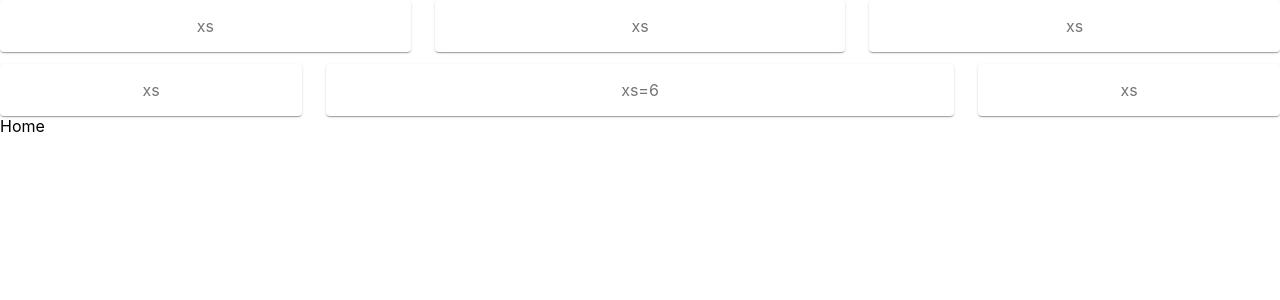
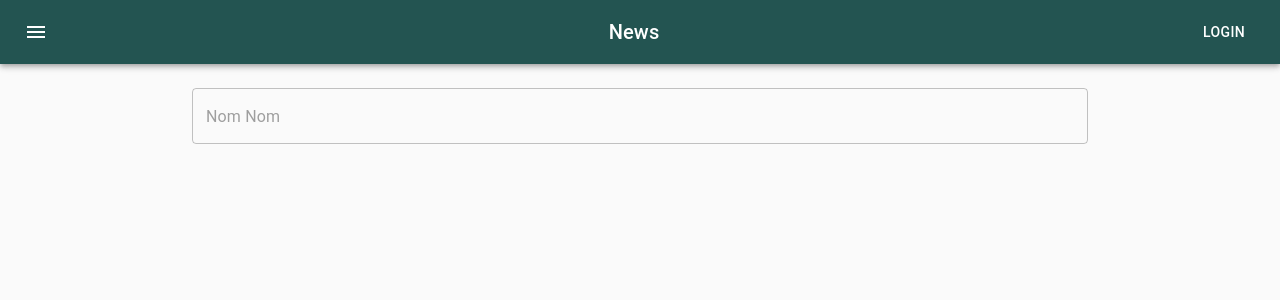
Before and after one commit to jaarnie/food-me-client-2, a React (Create React App) app: page / in a window 1280 px wide. Shown: the top 300 px of the page. Built offline with nearby package versions, Linux system fonts and the light colour scheme.

Commit message:
add wip appbar and began search

```diff
--- a/package.json
+++ b/package.json
@@ -4,6 +4,7 @@
   "private": true,
   "dependencies": {
     "@material-ui/core": "^4.2.1",
+    "@material-ui/icons": "^4.2.1",
     "react": "^16.8.6",
     "react-dom": "^16.8.6",
     "react-router-dom": "^5.0.1",
--- a/src/App.jsx
+++ b/src/App.jsx
@@ -1,19 +1,21 @@
-import React from 'react';
-import './App.css';
+import React from "react"
+import "./App.css"
+import CssBaseline from "@material-ui/core/CssBaseline"
+import Container from "@material-ui/core/Container"
 
-import Container from '@material-ui/core/Container';
-
-import Header from './components/header/Header'
-
+import Navigation from "./components/Navigation"
+import Home from "./components/Home"
 
 function App() {
   return (
     <div className="App">
-    <Header />
-    <Container maxWidth="sm">
-    </Container>
+      <CssBaseline />
+      <Navigation />
+      <Container maxWidth="md">
+        <Home />
+      </Container>
     </div>
-  );
+  )
 }
 
-export default App;
+export default App
--- a/src/components/Home.jsx
+++ b/src/components/Home.jsx
@@ -1,9 +1,11 @@
 import React from 'react'
+
+import Search from './search/Search'
 
 export default function Home() {
     return (
         <div>
-            Home
+            <Search />
         </div>
     )
 }
--- /dev/null
+++ b/src/components/Navigation.jsx
@@ -0,0 +1,46 @@
+import React from "react"
+import { makeStyles } from "@material-ui/core/styles"
+import AppBar from "@material-ui/core/AppBar"
+import Toolbar from "@material-ui/core/Toolbar"
+import Typography from "@material-ui/core/Typography"
+import Button from "@material-ui/core/Button"
+import IconButton from "@material-ui/core/IconButton"
+import MenuIcon from "@material-ui/icons/Menu"
+
+const useStyles = makeStyles(theme => ({
+  root: {
+    flexGrow: 1,
+    marginBottom: '2vh'
+  },
+  menuButton: {
+    marginRight: theme.spacing(2)
+  },
+  title: {
+    flexGrow: 1
+  }
+}))
+
+export default function ButtonAppBar() {
+  const classes = useStyles()
+
+  return (
+    <div className={classes.root}>
+      <AppBar position="static" style={{ backgroundColor: "#235451" }}>
+        <Toolbar>
+          <IconButton
+            edge="start"
+            className={classes.menuButton}
+            color="inherit"
+            aria-label="menu"
+          >
+            <MenuIcon />
+          </IconButton>
+          <Typography variant="h6" className={classes.title}>
+            News
+          </Typography>
+          <Button color="inherit">Login</Button>
+        </Toolbar>
+      </AppBar>
+    </div>
+  )
+}
--- /dev/null
+++ b/src/components/search/Search.jsx
@@ -0,0 +1,42 @@
+import React from "react"
+import { makeStyles } from "@material-ui/core/styles"
+import TextField from "@material-ui/core/TextField"
+
+const useStyles = makeStyles(theme => ({
+  container: {
+    display: "flex",
+    flexWrap: "wrap"
+  },
+  textField: {
+    marginLeft: theme.spacing(1),
+    marginRight: theme.spacing(1)
+  },
+  dense: {
+    marginTop: theme.spacing(2)
+  },
+  menu: {
+    width: 200
+  }
+}))
+
+export default function OutlinedTextFields() {
+  const classes = useStyles()
+
+  return (
+    <form className={classes.container} noValidate autoComplete="off">
+      <TextField
+        id="outlined-full-width"
+        // label="Food Me"
+        style={{ margin: 8 }}
+        placeholder="Nom Nom"
+        // helperText="Full width!"
+        fullWidth
+        margin="normal"
+        variant="outlined"
+        InputLabelProps={{
+          shrink: true
+        }}
+      />
+    </form>
+  )
+}
--- a/src/index.js
+++ b/src/index.js
@@ -1,27 +1,24 @@
-import React from 'react';
-import ReactDOM from 'react-dom';
-import './index.css';
-import App from './App';
-import * as serviceWorker from './serviceWorker';
+import React from "react"
+import ReactDOM from "react-dom"
+import "./index.css"
+import App from "./App"
+import * as serviceWorker from "./serviceWorker"
 import { BrowserRouter, Route, Switch } from "react-router-dom"
 
-import { StoreProvider } from './Store'
-import Home from './components/Home'
-
+import { StoreProvider } from "./Store"
 
 ReactDOM.render(
-    <StoreProvider>
+  <StoreProvider>
     <BrowserRouter>
-        <App />
-        <Switch>
-            <Route exact path ='/' component={Home} />
-        </Switch>
-
+      <Switch>
+        <Route exact path="/" component={App} />
+      </Switch>
     </BrowserRouter>
-    </StoreProvider>,
-document.getElementById('root'));
+  </StoreProvider>,
+  document.getElementById("root")
+)
 
 // If you want your app to work offline and load faster, you can change
 // unregister() to register() below. Note this comes with some pitfalls.
 // Learn more about service workers: https://bit.ly/CRA-PWA
-serviceWorker.unregister();
+serviceWorker.unregister()
```
